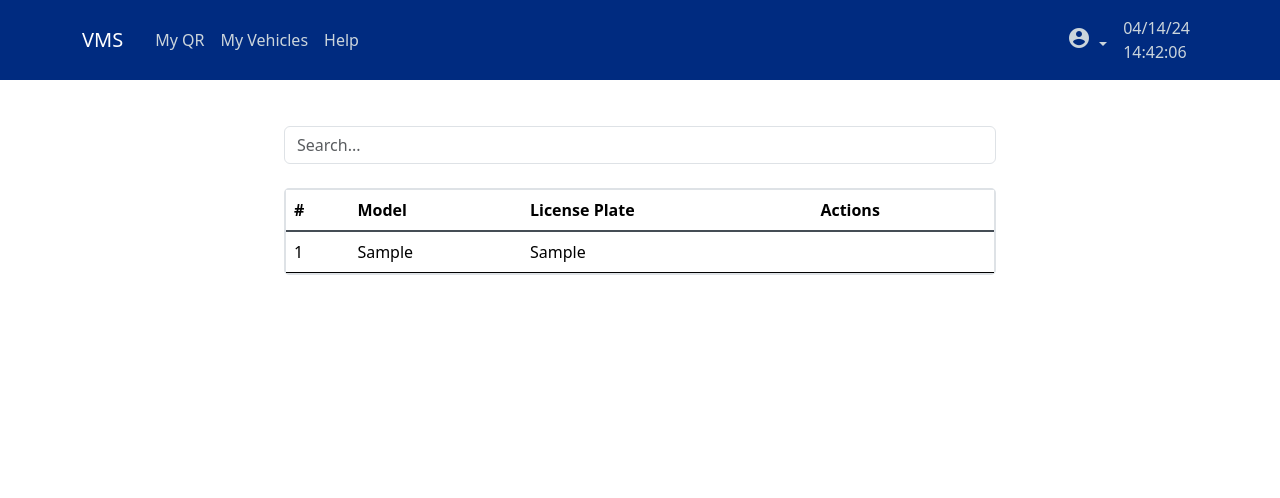
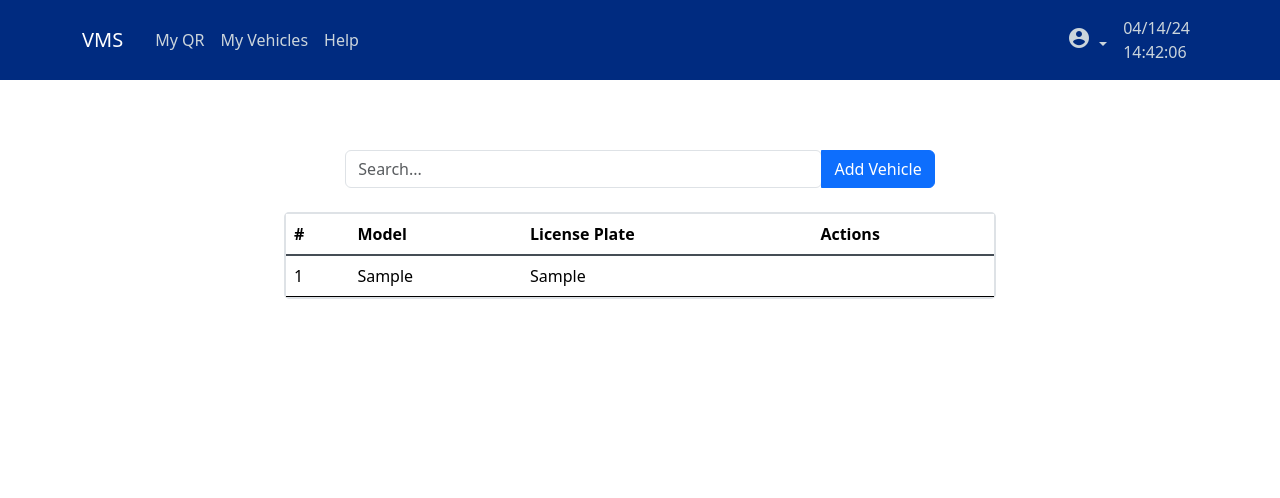
Before and after one commit to ruisu666/Flask, a Flask app: page /myvehicles in a window 1280 px wide. Shown: the top 498 px of the page. Before the commit the page ends 275 px from the top, so only its background shows below. Run offline with Flask 3, Linux system fonts and the light colour scheme; the visitor is signed in with stand-in values (Sample User, id 1); tables that the repository leaves empty or names only in its code hold one stand-in row (values such as "Sample post"); parts of the project's set-up code (start-up, migrations or seed data) failed here and were passed over; some libraries are stand-ins or nearby versions.

Commit message:
added vehicle list, with the ability to add more vehicles for one user only

```diff
--- a/app/__init__.py
+++ b/app/__init__.py
@@ -14,7 +14,7 @@
 
 app.config['SECRET_KEY'] = 'your_secret_key'
 
-# Comment out the blueprint registrations
+
 # from app.authConnector import auth_bp
 # from app.dashboardConnector import dashboard_bp
 # from app.logsConnector import logs_bp
--- a/app/authConnector.py
+++ b/app/authConnector.py
@@ -271,8 +271,7 @@
                 cursor.execute(sql_vehicle, (user_id, registration_data['licenseplate'], registration_data['model']))
                 connection.commit()
 
-                # Include userID in QR data
-                qr_data = f"User ID: {user_id}\nStudent Number: {registration_data['studno']}\nLastname: {registration_data['lastname']}\nFirstname: {registration_data['firstname']}\nEmail: {registration_data['email']}\nContact Number: {registration_data['contactnumber']}\nLicense Plate: {registration_data['licenseplate']}\nVehicle Model: {registration_data['model']}"
+                qr_data = f"User ID: {user_id}\nStudent Number: {registration_data['studno']}\nLastname: {registration_data['lastname']}\nFirstname: {registration_data['firstname']}\nEmail: {registration_data['email']}\nContact Number: {registration_data['contactnumber']}"
 
                 qr_image_str = generate_qr_code(qr_data)
 
--- a/app/dashboardConnector.py
+++ b/app/dashboardConnector.py
@@ -38,7 +38,7 @@
 
             sql_get_vehicle_info = "SELECT * FROM vehicle WHERE userID = (SELECT userID FROM user WHERE infoID = %s)"
             cursor.execute(sql_get_vehicle_info, (info_id,))
-            vehicle_info = cursor.fetchone()
+            vehicle_info = cursor.fetchall()
             print("Vehicle Info:", vehicle_info)
 
             sql_get_qr_code = "SELECT qr_code_image FROM qr_codes WHERE userID = (SELECT userID FROM user WHERE infoID = %s)"
--- a/app/forms.py
+++ b/app/forms.py
@@ -162,3 +162,8 @@
         connection.close()
         if result > 0:
             raise ValidationError('Email address is already in use. Please use a different email.')
+
+class AddVehicleForm(FlaskForm):
+    model = StringField('Model', validators=[DataRequired()])
+    license_plate = StringField('License Plate', validators=[DataRequired()])
+    submit = SubmitField('Submit')
--- a/app/logsConnector.py
+++ b/app/logsConnector.py
@@ -14,7 +14,7 @@
         flash('You are not logged in.', 'danger')
         return redirect(url_for('auth.landing'))
 
-    page = request.args.get('page', 1, type=int)  # Get the page number from the query parameters
+    page = request.args.get('page', 1, type=int)
 
     try:
         cursor, connection = get_cursor()
--- a/app/record.py
+++ b/app/record.py
@@ -44,8 +44,6 @@
     except Exception as e:
         print("Error:", e)
         return "Error processing request", 500
-
-
 
 def save_qr_data(qr_data):
     try:
@@ -102,7 +100,6 @@
     finally:
         close_db_connection(connection)
 
-
 def log_time_in(user_id, current_datetime):
     try:
         cursor, connection = get_cursor()
--- a/app/users.py
+++ b/app/users.py
@@ -21,7 +21,6 @@
     try:
         cursor, connection = get_cursor()
         if cursor:
-            # Querying users with pagination
             sql = """
                 SELECT
                     userinfo.studno,
@@ -38,11 +37,11 @@
             cursor.execute(sql)
             users_info = cursor.fetchall()
 
-            # Additional print statements
+
             print("Fetched users:", users_info)
             print("Users info before rendering template:", users_info)
 
-            # Count total users
+
             cursor.execute("SELECT COUNT(*) FROM userinfo;")
             print("Executing count query: SELECT COUNT(*) FROM userinfo;")
             total_users = cursor.fetchone()[0]
--- a/app/vehicles.py
+++ b/app/vehicles.py
@@ -1,6 +1,7 @@
 import mysql.connector
-from flask import flash, render_template, Blueprint, session, request, send_file
+from flask import flash, render_template, Blueprint, session, request, redirect, url_for
 from app.utils import close_db_connection, get_db_connection
+from app.forms import AddVehicleForm
 
 vehicles_bp = Blueprint('vehicles', __name__)
 
@@ -14,12 +15,14 @@
     print(user_id)
 
     vehicles = get_vehicles_for_page(page, user_id)
+    form = AddVehicleForm()
 
     if vehicles is None:
         flash("Failed to fetch vehicles.", "danger")
-        return render_template('vehicles.html', title='Vehicles', vehicles=[], page=page, user_role=session.get('user_role'))
+        return render_template('vehicles.html', title='Vehicles', vehicles=[], page=page, user_role=session.get('user_role'), form=form)
     else:
-        return render_template('vehicles.html', title='Vehicles', vehicles=vehicles, page=page, user_role=session.get('user_role'))
+        return render_template('vehicles.html', title='Vehicles', vehicles=vehicles, page=page, user_role=session.get('user_role'), form=form)
+
 
 def get_vehicles_for_page(page, user_id):
     try:
@@ -39,3 +42,31 @@
         return None
     finally:
         close_db_connection(connection)
+
+@vehicles_bp.route('/add_vehicle', methods=['GET', 'POST'])
+def add_vehicle():
+    if 'user_role' not in session or session['user_role'] != 'user':
+        flash("You are not authorized to add a vehicle.", "danger")
+        return redirect(url_for('vehicles.vehicles'))
+
+    form = AddVehicleForm()
+
+    if form.validate_on_submit():
+        user_id = session.get('user_id')
+        model = form.model.data
+        license_plate = form.license_plate.data
+
+        try:
+            connection = get_db_connection()
+            cursor = connection.cursor()
+            cursor.execute("INSERT INTO vehicle (userID, model, licenseplate) VALUES (%s, %s, %s)", (user_id, model, license_plate))
+            connection.commit()
+            flash("Vehicle added successfully.", "success")
+            return redirect(url_for('vehicles.vehicles'))
+        except mysql.connector.Error as err:
+            print("Error adding vehicle:", err)
+            flash("Failed to add vehicle. Please try again later.", "danger")
+        finally:
+            close_db_connection(connection)
+
+    return render_template('vehicles.html', form=form)
--- a/templates/landing.html
+++ b/templates/landing.html
@@ -34,7 +34,7 @@
             </div>
             <div class="row mt-3">
                 <div class="col">
-                    <a href="{{ url_for('auth.admin_login')}}" class="btn btn-secondary btn-block">Login as Admin</a>
+                    <a href="{{ url_for('auth.admin_login')}}" class="btn btn-primary btn-block">Login as Admin</a>
                 </div>
             </div>
         </div>
--- a/templates/layout.html
+++ b/templates/layout.html
@@ -86,6 +86,7 @@
     <script src="https://cdn.jsdelivr.net/npm/popper.js@1.14.7/dist/umd/popper.min.js" integrity="sha384-UO2eT0CpHqdSJQ6hJty5KVphtPhzWj9WO1clHTMGa3JDZwrnQq4sF86dIHNDz0W1" crossorigin="anonymous"></script>
     <script src="https://cdn.jsdelivr.net/npm/bootstrap@4.3.1/dist/js/bootstrap.min.js" integrity="sha384-JjSmVgyd0p3pXB1rRibZUAYoIIy6OrQ6VrjIEaFf/nJGzIxFDsf4x0xIM+B07jRM" crossorigin="anonymous"></script>
     <script src="https://cdn.jsdelivr.net/npm/sweetalert2@10"></script>
+    <script src="https://cdn.jsdelivr.net/npm/bootstrap@5.3.2/dist/js/bootstrap.bundle.min.js" integrity="sha384-C6RzsynM9kWDrMNeT87bh95OGNyZPhcTNXj1NW7RuBCsyN/o0jlpcV8Qyq46cDfL" crossorigin="anonymous"></script>
     <!--LOGOUT FUNCTION-->
     <script>
         document.getElementById('logout-link').addEventListener('click', function(event) {
--- a/templates/vehicles.html
+++ b/templates/vehicles.html
@@ -2,13 +2,39 @@
 
 {% block content %}
 
-<h1>Vehicles</h1>
+<!-- <h1>Vehicles</h1> -->
 
-<div class="container-fluid" style="padding-top: 70px;">
+<div class="container-fluid" style="padding-top: 150px;">
   <div class="row justify-content-center">
-    <div class="col-md-20 mb-4">
+    <div class="col-md-10 mb-4">
       <div class="input-group rounded">
         <input type="search" class="form-control rounded" id="searchInput" placeholder="Search..." aria-label="Search" aria-describedby="search-addon">
+        <button class="btn btn-primary" type="button" id="addVehicleButton" data-bs-toggle="modal" data-bs-target="#addVehicleModal">Add Vehicle</button>
+      </div>
+    </div>
+  </div>
+</div>
+
+<div class="modal fade" id="addVehicleModal" tabindex="-1" aria-labelledby="addVehicleModalLabel" aria-hidden="true">
+  <div class="modal-dialog">
+    <div class="modal-content">
+      <div class="modal-header">
+        <h5 class="modal-title" id="addVehicleModalLabel">Add Vehicle</h5>
+        <button type="button" class="btn-close" data-bs-dismiss="modal" aria-label="Close"></button>
+      </div>
+      <div class="modal-body">
+        <form action="{{ url_for('vehicles.add_vehicle') }}" method="post">
+          {{ form.csrf_token }}
+          <div class="mb-3">
+            {{ form.model.label(class="form-label") }}
+            {{ form.model(class="form-control") }}
+          </div>
+          <div class="mb-3">
+            {{ form.license_plate.label(class="form-label") }}
+            {{ form.license_plate(class="form-control") }}
+          </div>
+          <button type="submit" class="btn btn-primary">Submit</button>
+        </form>
       </div>
     </div>
   </div>
```
Also changed, not shown: qr_data.txt (+4 -8 lines), templates/dashboard.html (+7 -10 lines).
